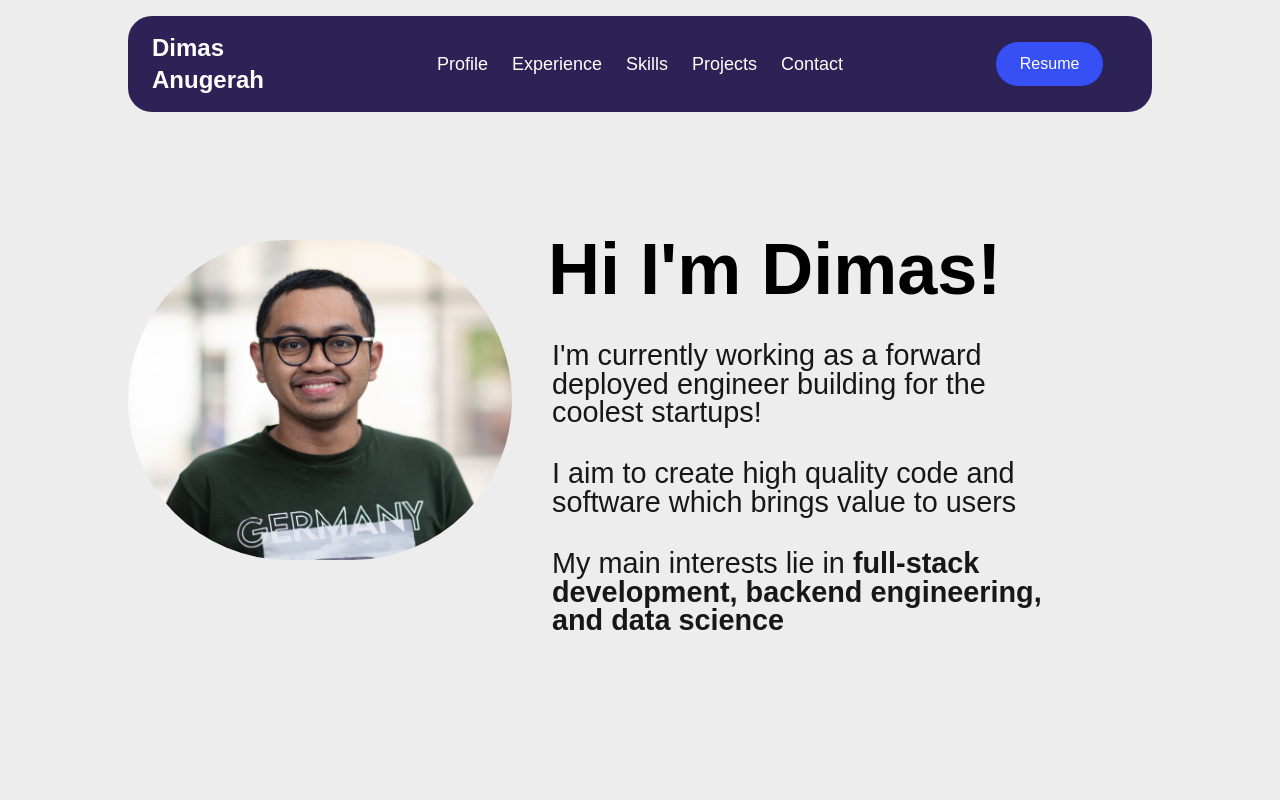
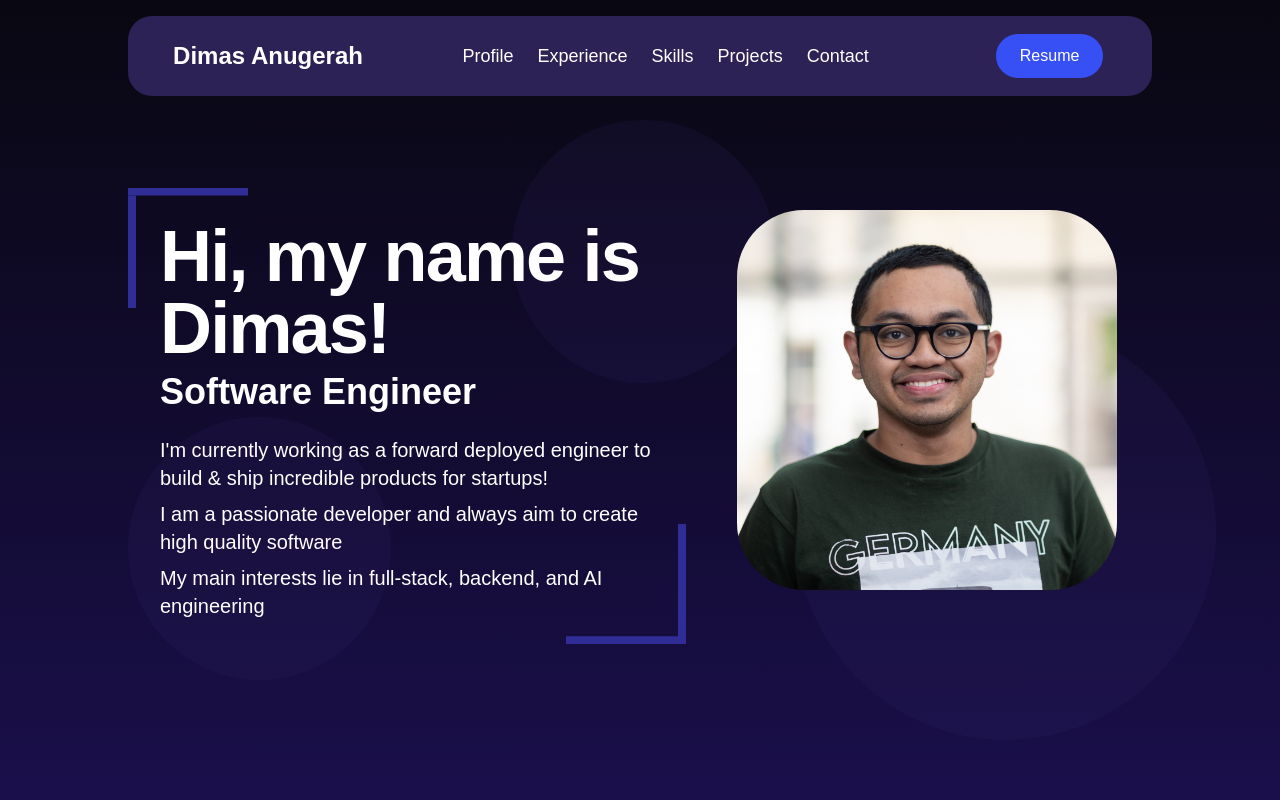
Before and after one commit to eaglethrost/Personal-Website, a Next.js app: page / in a window 1280 px wide. Shown: the top 800 px of the page. Built offline with nearby package versions, Linux system fonts and the light colour scheme.

Commit message:
feat: update profile

```diff
--- a/src/components/Navbar/index.tsx
+++ b/src/components/Navbar/index.tsx
@@ -11,11 +11,9 @@ function DesktopNavbar() {
     >
       <div
         id="name-container"
-        className="h-full w-1/5 flex items-center justify-center pl-6"
+        className="h-full w-1/4 flex items-center justify-center pl-6"
       >
-        <h1 className="text-white text-2xl font-bold">
-          Dimas Anugerah
-        </h1>
+        <h1 className="text-white text-2xl font-bold">Dimas Anugerah</h1>
       </div>
       <div
         id="links-container"
@@ -48,7 +46,10 @@ function DesktopNavbar() {
 
 export default function Navbar() {
   return (
-    <section id="navbar" className="w-full h-navbar flex fixed items-center justify-center isolate z-[9999]">
+    <section
+      id="navbar"
+      className="w-full h-navbar flex fixed items-center justify-center isolate z-[9999]"
+    >
       <DesktopNavbar />
       <MobileNavbar />
     </section>
--- /dev/null
+++ b/src/sections/home/Profile/BackgroundCircles.tsx
@@ -0,0 +1,63 @@
+export default function BackgroundCircles() {
+  return (
+    <>
+      <div
+        className="absolute left-[40%] top-[15%] size-[200px] lg:size-[263px] opacity-40"
+        data-name="Background decorative circle"
+      >
+        <svg
+          className="block size-full"
+          fill="none"
+          preserveAspectRatio="none"
+          viewBox="0 0 263 263"
+        >
+          <title>Background decorative circle</title>
+          <circle
+            cx="131.5"
+            cy="131.5"
+            fill="var(--fill-0, #35296B)"
+            fillOpacity="0.4"
+            id="Ellipse 3"
+            r="131.5"
+          />
+        </svg>
+      </div>
+      <div className="absolute left-[10%] bottom-[15%] size-[200px] lg:size-[263px] opacity-40">
+        <svg
+          className="block size-full"
+          fill="none"
+          preserveAspectRatio="none"
+          viewBox="0 0 263 263"
+        >
+          <title>Background decorative circle</title>
+          <circle
+            cx="131.5"
+            cy="131.5"
+            fill="var(--fill-0, #35296B)"
+            fillOpacity="0.4"
+            id="Ellipse 3"
+            r="131.5"
+          />
+        </svg>
+      </div>
+      <div className="absolute right-[5%] top-[40%] size-[300px] lg:size-[420px] opacity-40">
+        <svg
+          className="block size-full"
+          fill="none"
+          preserveAspectRatio="none"
+          viewBox="0 0 460 460"
+        >
+          <title>Background decorative circle</title>
+          <circle
+            cx="230"
+            cy="230"
+            fill="var(--fill-0, #35296B)"
+            fillOpacity="0.4"
+            id="Ellipse 2"
+            r="230"
+          />
+        </svg>
+      </div>
+    </>
+  );
+}
--- /dev/null
+++ b/src/sections/home/Profile/RectangleFrames.tsx
@@ -0,0 +1,73 @@
+export function TopLeftFrame() {
+  return (
+    <div
+      className="absolute left-0 top-8 size-[100px] lg:size-[120px] z-20 hidden lg:block"
+      data-name="Top Left Frame"
+    >
+      <svg
+        className="block size-full"
+        fill="none"
+        preserveAspectRatio="none"
+        viewBox="0 0 120 128"
+      >
+        <title>Top left decorative frame</title>
+        <g id="Top Left Frame">
+          <line
+            id="Line 1"
+            stroke="var(--stroke-0, #302D97)"
+            strokeWidth="8"
+            x2="120"
+            y1="4"
+            y2="4"
+          />
+          <line
+            id="Line 2"
+            stroke="var(--stroke-0, #302D97)"
+            strokeWidth="8"
+            x1="4"
+            x2="4"
+            y1="128"
+            y2="8"
+          />
+        </g>
+      </svg>
+    </div>
+  );
+}
+
+export function BottomRightFrame() {
+  return (
+    <div
+      className="absolute right-0 bottom-0 size-[100px] lg:size-[120px] z-20 hidden lg:block"
+      data-name="Bottom Right Frame"
+    >
+      <svg
+        className="block size-full"
+        fill="none"
+        preserveAspectRatio="none"
+        viewBox="0 0 120 125"
+      >
+        <title>Bottom right decorative frame</title>
+        <g id="Bottom Right Frame">
+          <line
+            id="Line 3"
+            stroke="var(--stroke-0, #302D97)"
+            strokeWidth="8"
+            x2="120"
+            y1="121"
+            y2="121"
+          />
+          <line
+            id="Line 4"
+            stroke="var(--stroke-0, #302D97)"
+            strokeWidth="8"
+            x1="116"
+            x2="116"
+            y1="120"
+            y2="3.30565e-08"
+          />
+        </g>
+      </svg>
+    </div>
+  );
+}
--- a/src/sections/home/Profile/index.tsx
+++ b/src/sections/home/Profile/index.tsx
@@ -1,64 +1,71 @@
 import Image from "next/image";
 import MyFace from "@/assets/my-face.jpg";
 
-interface ProfileProps {
-  name?: string;
-  title?: string;
-  description?: string[];
-  interests?: string;
+import BackgroundCircles from "./BackgroundCircles";
+import { BottomRightFrame, TopLeftFrame } from "./RectangleFrames";
+
+function ProfileContent() {
+  return (
+    <div className="flex flex-col justify-center w-full lg:w-3/5 order-2 lg:order-1">
+      <div className="relative w-full">
+        <TopLeftFrame />
+        <BottomRightFrame />
+
+        <div className="space-y-2 mx-8 my-6 text-center lg:text-left">
+          <h1 className="font-bold mt-16 text-4xl sm:text-5xl lg:text-6xl xl:text-7xl text-white tracking-tight">
+            Hi, my name is Dimas!
+          </h1>
+          <p className="font-bold text-2xl sm:text-3xl lg:text-4xl text-white">
+            Software Engineer
+          </p>
+          <div className="pt-4 font-normal text-base sm:text-lg lg:text-xl text-white space-y-2">
+            <p>{`I'm currently working as a forward deployed engineer to build & ship incredible products for startups!`}</p>
+            <p>
+              I am a passionate developer and always aim to create high
+              quality software
+            </p>
+            <p>
+              My main interests lie in full-stack, backend, and AI
+              engineering
+            </p>
+          </div>
+        </div>
+
+      </div>
+    </div>
+  )
 }
 
-export default function Profile({
-  name = "Hi I'm Dimas!",
-  title = "I'm currently working as a forward deployed engineer building for the coolest startups!",
-  description = [
-    "I aim to create high quality code and software which brings value to users",
-    "My main interests lie in full-stack development, backend engineering, and data science",
-  ],
-  interests = "full-stack development, backend engineering, and data science",
-}: ProfileProps = {}) {
+function ProfileImage() {
   return (
-    <section
-      id="profile"
-      className="min-h-screen tall-screen:min-h-[80vh] flex lg:flex-row flex-col justify-center bg-[#EDEDED]"
-    >
+    <div className="relative w-full lg:w-1/2 mt-[16vh] lg:mt-0 flex items-center justify-center lg:pl-4 order-1 lg:order-2">
       <div
-        id="face-container"
-        className="basis-2/5 lg:mt-0 mt-28 relative flex lg:items-center lg:justify-end justify-center"
+        className="relative w-full aspect-square max-w-[320px] lg:max-w-[380px] rounded-[67px] overflow-hidden"
+        data-name="My Face"
       >
         <Image
           src={MyFace}
           alt="My Face"
-          className="lg:w-96 lg:h-80 w-72 h-64 lg:mt-0 mt-auto rounded-full animate-fadeInDown"
+          className="object-cover w-full h-full"
+          fill
+          sizes="(max-width: 1024px) 320px, 380px"
         />
       </div>
-      <div
-        id="about-container"
-        className="basis-3/5 lg:pl-10 pt-2 relative flex flex-col lg:items-start items-center text-black"
-      >
-        <div className="lg:h-2/5 flex pb-5 animate-fadeInDown2 anim-fm-back">
-          <span className="lg:mt-auto -ml-1 pl-[-10px] text-center text-7xl font-bold">
-            {name}
-          </span>
-        </div>
-        <span className="profile-about-desc lg:text-start text-center animate-fadeInDown3 anim-fm-back">
-          {title}
-        </span>
-        {description.map((desc, index) => (
-          <span
-            key={index}
-            className="profile-about-desc lg:text-start text-center animate-fadeInDown3 anim-fm-back"
-          >
-            {desc.includes("interests") ? (
-              <>
-                My main interests lie in <b>{interests}</b>
-              </>
-            ) : (
-              desc
-            )}
-          </span>
-        ))}
+    </div>
+  )
+}
+
+export default function Profile() {
+  return (
+    <div
+      className="min-h-screen tall-screen:min-h-[80vh] bg-gradient-to-b from-backgroundDark w-full to-backgroundLight"
+      data-name="Intro Page"
+    >
+      <BackgroundCircles />
+      <div className="flex flex-col lg:flex-row justify-center min-h-screen w-content mx-auto pb-16 lg:pb-0">
+        <ProfileContent />
+        <ProfileImage />
       </div>
-    </section>
+    </div>
   );
 }
--- a/tailwind.config.ts
+++ b/tailwind.config.ts
@@ -13,13 +13,16 @@ const config: Config = {
         "tall-screen": { raw: "(min-height: 1000px)" },
       },
       colors: {
-        background: "var(--background)",
-        foreground: "var(--foreground)",
+        backgroundDark: "#090711",
+        backgroundLight: "#1a0f4b",
         navbar: "#2d2255",
       },
       height: {
-        navbar: "12vh",
+        navbar: "10vh",
         section: "832px",
+      },
+      width: {
+        content: "80%",
       },
       minHeight: {
         section: "100vh",
```
Also changed, not shown: src/components/Navbar/MobileNavbar.tsx (line endings or trailing spaces).
